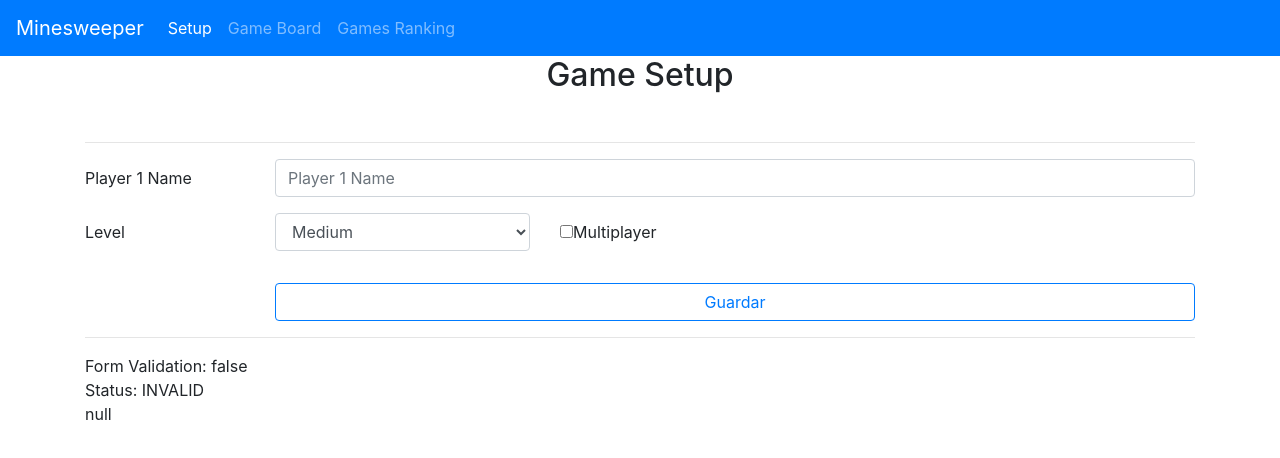
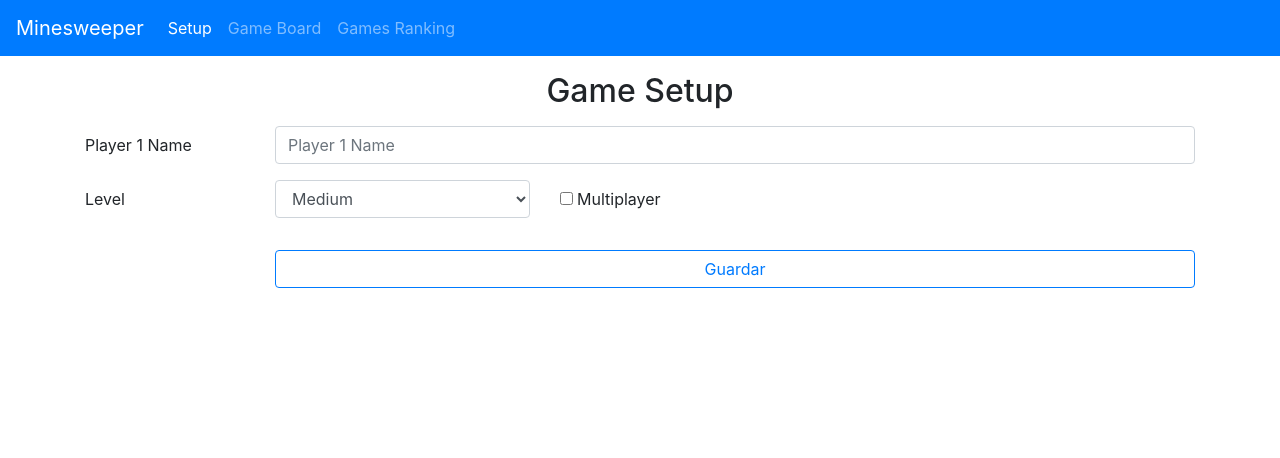
Before and after one commit to camposgaston/minesweeper, an Angular app: page /game-setup in a window 1280 px wide. Shown: the top 458 px of the page. Built offline with nearby package versions, Linux system fonts and the light colour scheme.

Commit message:
fixed margins ussing boostrap, removed form validation data

```diff
--- a/src/app/pages/game-setup/game-setup.component.html
+++ b/src/app/pages/game-setup/game-setup.component.html
@@ -1,6 +1,5 @@
 <div class="container">
-    <h2 class="mb-5 text-center">Game Setup</h2>
-    <hr>
+    <h2 class="mb-3 mt-3 text-center">Game Setup</h2>
     <form autocomplete="off" [formGroup]="forma" (ngSubmit)="setup()">
 
 
@@ -21,7 +20,10 @@
             </div>
             <div class="col-3">
                 <div class="form-group row">
-                    <label class="col-10 col-form-label"><input (click)="namePlayer2ControlStatus()" formControlName="multiplayer" type="checkbox" name="multiplayer" id="multiplayer">Multiplayer</label>
+                    <label class="col-10 col-form-label">
+                        <input (click)="namePlayer2ControlStatus()" formControlName="multiplayer" type="checkbox" name="multiplayer" id="multiplayer">
+                        <span class="ml-1">Multiplayer</span>
+                    </label>
                 </div>
             </div>
         </div>
@@ -79,16 +81,5 @@
           </button>
             </div>
         </div>
-
-
     </form>
-    <hr>
-    <div>
-        Form Validation: {{forma.valid}}
-        <br> Status: {{forma.status}}
-    </div>
-    <div>
-
-        {{ forma.errors | json }}
-    </div>
 </div>
```
